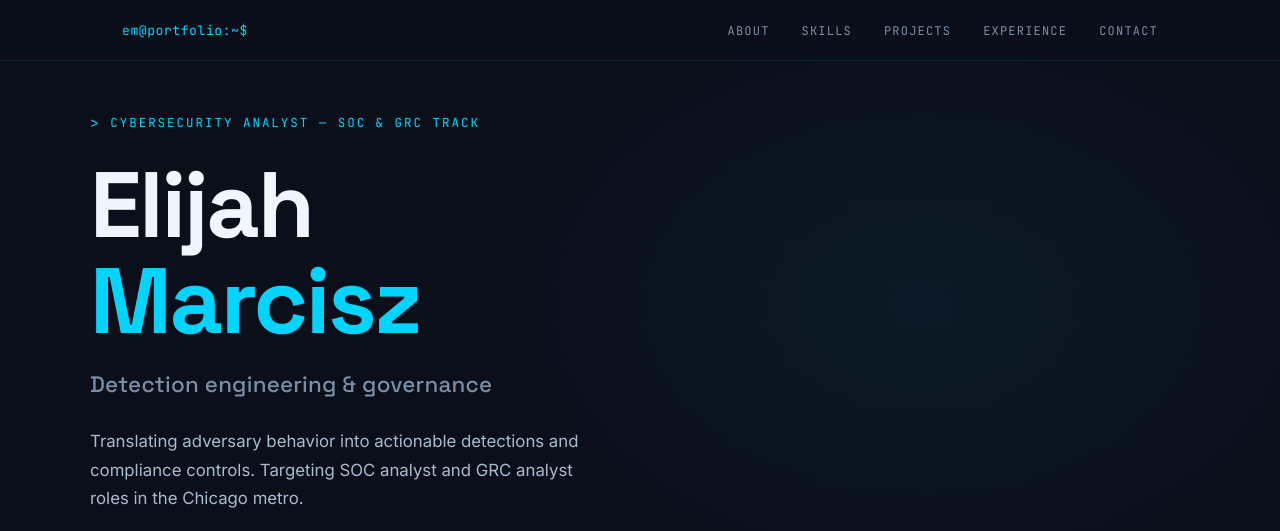
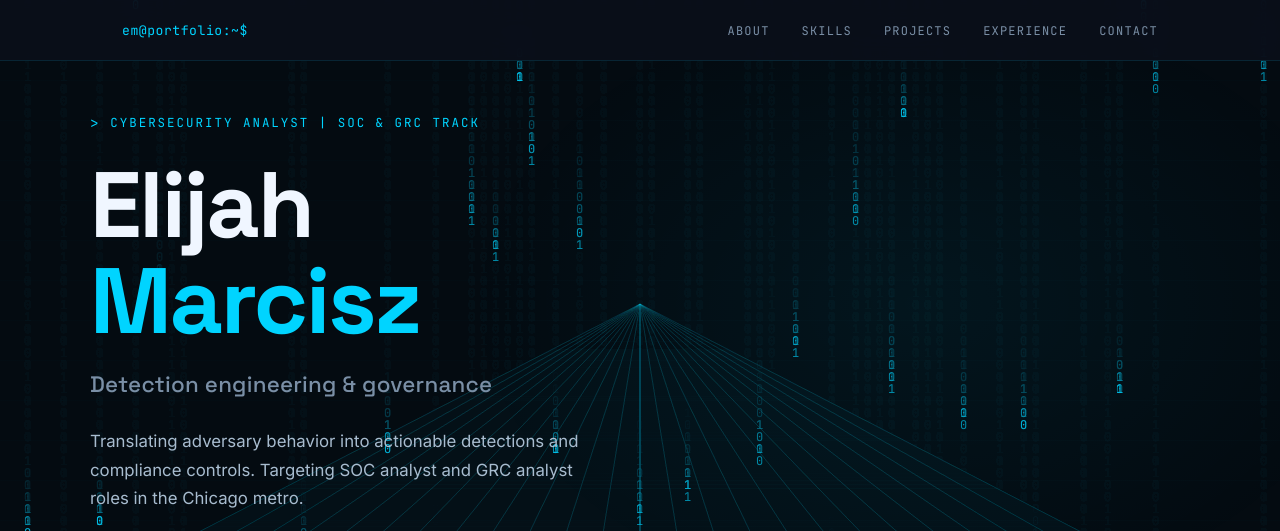
Before and after one commit to eli-the-marcsman/eli-the-marcsman.github.io, a plain HTML site: page index.html in a window 1280 px wide. Shown: the top 531 px of the page. Drawn offline with Linux system fonts and the light colour scheme.

Commit message:
Add cyber grid + binary rain background animation and fix hero label
Adds a canvas-based animated background with a scrolling 3D perspective
grid and binary rain effect using the site's cyan accent color. Also
replaces the em dash in the hero label with a pipe separator.

Co-Authored-By: Claude Sonnet 4.6 <noreply@anthropic.com>

```diff
--- a/index.html
+++ b/index.html
@@ -584,6 +584,16 @@
       letter-spacing: 0.06em;
     }
 
+    /* ── Background canvas ──────────────────────── */
+    #bg-canvas {
+      position: fixed;
+      inset: 0;
+      width: 100%;
+      height: 100%;
+      z-index: -1;
+      pointer-events: none;
+    }
+
     /* ── Responsive ─────────────────────────────── */
     @media (max-width: 768px) {
       .nav-links      { display: none; }
@@ -605,6 +615,8 @@
 </head>
 <body>
 
+<canvas id="bg-canvas" aria-hidden="true"></canvas>
+
 <!-- ── Navigation ───────────────────────────────── -->
 <nav>
   <div class="nav-inner">
@@ -622,7 +634,7 @@
 <!-- ── Hero ─────────────────────────────────────── -->
 <section id="hero">
   <div class="hero-inner">
-    <div class="hero-label">Cybersecurity analyst &mdash; SOC &amp; GRC track</div>
+    <div class="hero-label">Cybersecurity analyst | SOC &amp; GRC track</div>
     <h1 class="hero-name">
       Elijah<br>
       <span class="accent">Marcisz</span>
@@ -984,5 +996,123 @@
   <p class="footer-text">Elijah Marcisz &nbsp;&middot;&nbsp; Chicago metro &nbsp;&middot;&nbsp; elijah.marcisz5@gmail.com</p>
 </footer>
 
+<script>
+(function () {
+  'use strict';
+
+  const canvas = document.getElementById('bg-canvas');
+  const ctx    = canvas.getContext('2d');
+  const CYAN   = '0,212,255';
+  const BG     = '11,15,26';
+
+  let W = 0, H = 0, raf = 0;
+
+  function resize() {
+    W = canvas.width  = window.innerWidth;
+    H = canvas.height = window.innerHeight;
+    initRain();
+  }
+
+  /* ── 3-D Perspective Grid ─────────────────────── */
+  let gt = 0;
+
+  function drawGrid() {
+    const vx   = W * 0.5;
+    const vy   = H * 0.38;
+    const sprd = W * 1.5;
+    const NV   = Math.max(10, Math.min(26, Math.floor(W / 52)));
+    const NH   = 14;
+
+    gt += 0.005;
+
+    ctx.save();
+    ctx.lineWidth = 0.6;
+
+    /* radial perspective lines from vanishing point */
+    for (let i = 0; i <= NV; i++) {
+      const t  = i / NV;
+      const bx = vx + (t - 0.5) * sprd;
+      const a  = Math.abs(t - 0.5) < 0.04 ? 0.18 : 0.055;
+      ctx.strokeStyle = `rgba(${CYAN},${a})`;
+      ctx.beginPath();
+      ctx.moveTo(vx, vy);
+      ctx.lineTo(bx, H);
+      ctx.stroke();
+    }
+
+    /* horizontal lines scrolling toward viewer */
+    for (let i = 0; i < NH; i++) {
+      const p  = ((i / NH) + gt) % 1;
+      const pp = p * p * p;               /* cubic perspective curve */
+      const y  = vy + (H - vy) * pp;
+      if (y < vy) continue;
+      const xs = pp * sprd * 0.5;
+      ctx.strokeStyle = `rgba(${CYAN},${pp * 0.15})`;
+      ctx.beginPath();
+      ctx.moveTo(vx - xs, y);
+      ctx.lineTo(vx + xs, y);
+      ctx.stroke();
+    }
+
+    ctx.restore();
+  }
+
+  /* ── Binary Rain ──────────────────────────────── */
+  const FS  = 12;
+  let drops = [];
+
+  function initRain() {
+    const nc = Math.ceil(W / FS);
+    while (drops.length < nc)
+      drops.push({
+        y:  Math.random() * -(H / FS),
+        v:  0.22 + Math.random() * 0.46,
+        on: Math.random() > 0.58,
+      });
+    drops.length = nc;
+  }
+
+  function drawRain() {
+    ctx.font         = `${FS}px 'JetBrains Mono', monospace`;
+    ctx.textBaseline = 'top';
+
+    for (let i = 0; i < drops.length; i++) {
+      const d = drops[i];
+      if (!d.on) continue;
+      const x = i * FS;
+      const y = Math.floor(d.y) * FS;
+      if (y >= 0 && y < H) {
+        ctx.fillStyle = `rgba(${CYAN},0.62)`;
+        ctx.fillText(Math.random() < 0.5 ? '0' : '1', x, y);
+      }
+      d.y += d.v;
+      if (d.y * FS > H + 10) {
+        d.y  = Math.random() * -(H / FS * 0.4);
+        d.on = Math.random() > 0.42;
+        d.v  = 0.22 + Math.random() * 0.46;
+      }
+    }
+  }
+
+  /* ── Main loop ────────────────────────────────── */
+  function frame() {
+    ctx.fillStyle = `rgba(${BG},0.15)`;
+    ctx.fillRect(0, 0, W, H);
+    drawGrid();
+    drawRain();
+    raf = requestAnimationFrame(frame);
+  }
+
+  document.addEventListener('visibilitychange', () => {
+    if (document.hidden) cancelAnimationFrame(raf);
+    else frame();
+  });
+
+  window.addEventListener('resize', resize, { passive: true });
+  resize();
+  frame();
+}());
+</script>
+
 </body>
 </html>
```
